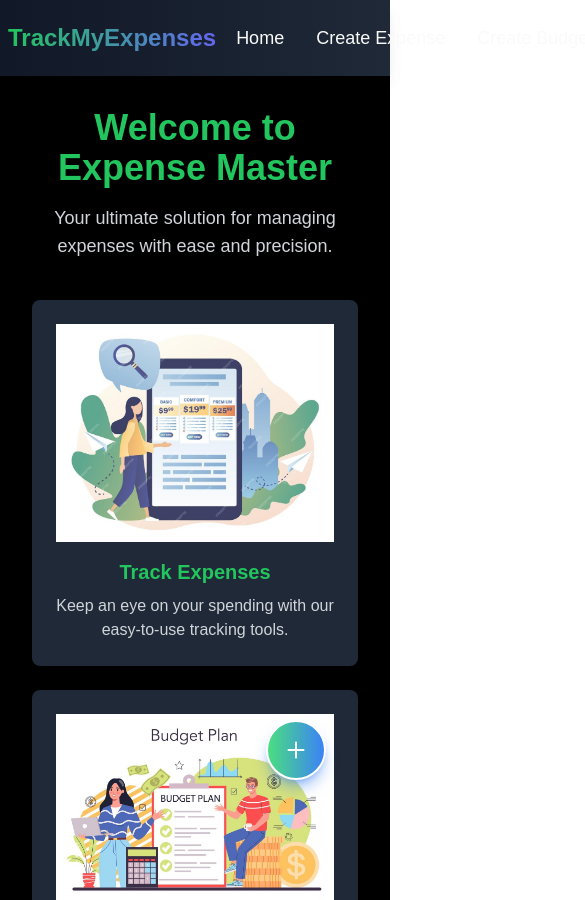
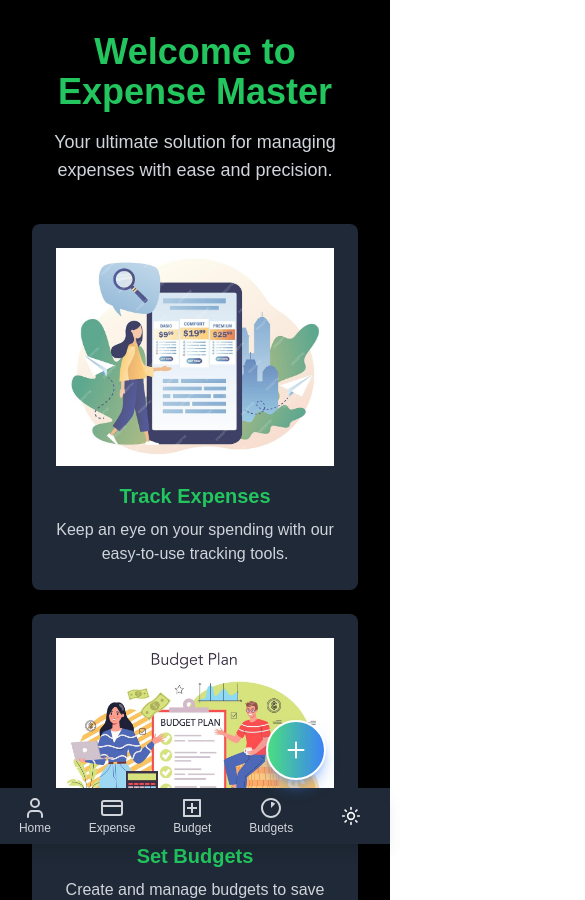
Before and after one commit to Yasg-uru/Expense-manager-frontend-, a React (Vite) app: page / in a window 390 px wide. Shown: the top 900 px of the page, 585 px wide, since content can reach past the window. Built offline with nearby package versions, Linux system fonts and the light colour scheme.

Commit message:
created full mobile responsive

```diff
--- a/src/App.tsx
+++ b/src/App.tsx
@@ -25,7 +25,7 @@ function App() {
           <Route path="/create-expense" element={<CreateExpense />} />
           <Route path="/getexpense" element={<GetExpenseDetails />} />
           <Route path="/create-budget" element={<CreateBudget />} />
-          <Route path="getbudgets" element={<GetBudgets />} />
+          <Route path="/getbudgets" element={<GetBudgets />} />
           <Route path="/profile" element={<ProfileInfo />} />
         </Route>
       </Routes>
--- a/src/pages/Navbar.tsx
+++ b/src/pages/Navbar.tsx
@@ -1,18 +1,194 @@
-import React from "react";
+// import React from "react";
 
+// import { Link, useNavigate } from "react-router-dom";
+
+// import { Logout } from "../Redux_toolkit/AuthSlice";
+// import ModeToggle from "@/components/mode-toggle"; // Assuming you have ModeToggle for dark/light mode
+// import { Avatar, AvatarFallback, AvatarImage } from "@/components/ui/avatar";
+// import {
+//   CreditCard,
+//   LifeBuoy,
+//   Loader2,
+//   LogOut,
+//   Settings,
+//   User,
+// } from "lucide-react";
+// import { useAppDispatch, useAppSelector } from "@/Redux_toolkit/hooks";
+// import { Button } from "@/components/ui/button";
+// import {
+//   DropdownMenu,
+//   DropdownMenuContent,
+//   DropdownMenuItem,
+//   DropdownMenuGroup,
+//   DropdownMenuLabel,
+//   DropdownMenuSeparator,
+//   DropdownMenuShortcut,
+//   DropdownMenuTrigger,
+// } from "@/components/ui/dropdown-menu";
+// import { useToast } from "@/hooks/use-toast";
+
+// const Navbar: React.FC = () => {
+//   const dispatch = useAppDispatch();
+//   const navigate = useNavigate();
+//   const { toast } = useToast();
+
+//   const isLoggedIn = useAppSelector((state) => state.auth.isLoggedin);
+//   const { isLoading, name } = useAppSelector((state) => state.auth);
+
+//   const imageurl = useAppSelector((state) => state.auth.imageurl) as string;
+
+//   //   const HandleLogout = () => {
+//   //     dispatch(Logout() as any);
+//   //   };
+
+//   return (
+//     <div className="navbar bg-gradient-to-r from-gray-100 to-gray-300 dark:from-gray-900 dark:to-gray-800 shadow-lg">
+//       <div className="flex-1">
+//         <Link
+//           to="/"
+//           className="text-2xl font-bold text-transparent bg-clip-text bg-gradient-to-r from-green-500 to-indigo-500 hover:from-indigo-500 hover:to-green-500 transition-colors duration-300"
+//         >
+//           TrackMyExpenses
+//         </Link>
+//       </div>
+
+//       <div className="flex-none space-x-4">
+//         <ul className="menu menu-horizontal px-1">
+//           <li>
+//             <Link
+//               to="/"
+//               className="text-lg font-medium hover:bg-gradient-to-r from-green-500 to-indigo-500 hover:text-white px-4 py-2 rounded-md transition-all duration-300"
+//             >
+//               Home
+//             </Link>
+//           </li>
+//           <li>
+//             <Link
+//               to="/create-expense"
+//               className="text-lg font-medium hover:bg-gradient-to-r from-green-500 to-indigo-500 hover:text-white px-4 py-2 rounded-md transition-all duration-300"
+//             >
+//               Create Expense
+//             </Link>
+//           </li>
+//           <li>
+//             <Link
+//               to="/create-budget"
+//               className="text-lg font-medium hover:bg-gradient-to-r from-green-500 to-indigo-500 hover:text-white px-4 py-2 rounded-md transition-all duration-300"
+//             >
+//               Create Budget
+//             </Link>
+//           </li>
+//           <li>
+//             <Link
+//               to="/getexpense"
+//               className="text-lg font-medium hover:bg-gradient-to-r from-green-500 to-indigo-500 hover:text-white px-4 py-2 rounded-md transition-all duration-300"
+//             >
+//               Get Expenses
+//             </Link>
+//           </li>
+//           <li>
+//             <Link
+//               to="/getbudgets"
+//               className="text-lg font-medium hover:bg-gradient-to-r from-green-500 to-indigo-500 hover:text-white px-4 py-2 rounded-md transition-all duration-300"
+//             >
+//               Get Budgets
+//             </Link>
+//           </li>
+//         </ul>
+
+//         {ModeToggle({})}
+//         {!isLoggedIn ? (
+//           <Button
+//             className="bg-gradient-to-r from-pink-500 to-purple-500 text-white font-bold py-3 px-6 rounded-md shadow-md hover:scale-105 transition duration-300"
+//             size="sm"
+//             onClick={() => navigate("/Login")}
+//           >
+//             Sign in
+//           </Button>
+//         ) : (
+//           <DropdownMenu>
+//             <DropdownMenuTrigger asChild>
+//               <Avatar>
+//                 <AvatarImage src={imageurl} alt="@shadcn" />
+//                 <AvatarFallback className="font-bold text-white text-xl dark:bg-black bg-red-400 cursor-pointer">
+//                   {name?.split(" ")[0][0]?.toUpperCase()}
+//                 </AvatarFallback>
+//               </Avatar>
+//             </DropdownMenuTrigger>
+//             <DropdownMenuContent className="w-56">
+//               <DropdownMenuLabel>My Account</DropdownMenuLabel>
+//               <DropdownMenuSeparator />
+//               <DropdownMenuGroup>
+//                 <DropdownMenuItem>
+//                   <User className="mr-2 h-4 w-4" />
+//                   <span>Profile</span>
+//                   <DropdownMenuShortcut>⇧⌘P</DropdownMenuShortcut>
+//                 </DropdownMenuItem>
+//                 <DropdownMenuItem>
+//                   <CreditCard className="mr-2 h-4 w-4" />
+//                   <span onClick={() => navigate("/mycourse")}>My Courses</span>
+//                   <DropdownMenuShortcut>⌘B</DropdownMenuShortcut>
+//                 </DropdownMenuItem>
+//                 <DropdownMenuItem>
+//                   <Settings className="mr-2 h-4 w-4" />
+//                   <span>Settings</span>
+//                   <DropdownMenuShortcut>⌘S</DropdownMenuShortcut>
+//                 </DropdownMenuItem>
+//               </DropdownMenuGroup>
+//               <DropdownMenuSeparator />
+
+//               <DropdownMenuSeparator />
+
+//               <DropdownMenuItem>
+//                 <LifeBuoy className="mr-2 h-4 w-4" />
+//                 <span>Support</span>
+//               </DropdownMenuItem>
+
+//               <DropdownMenuSeparator />
+//               <DropdownMenuItem>
+//                 <LogOut className="mr-2 h-4 w-4" />
+//                 <span
+//                   onClick={() => {
+//                     dispatch(Logout())
+//                       .unwrap()
+//                       .then(() => {
+//                         toast({
+//                           title: "Logged out successfully",
+//                           variant: "default",
+//                         });
+//                         navigate("/Login");
+//                       })
+//                       .catch(() => {
+//                         toast({
+//                           title: "Failed to Logout ",
+//                           description: "Error , Please Try again latter",
+//                         });
+//                       });
+//                   }}
+//                 >
+//                   {isLoading ? (
+//                     <Loader2 className="h-6 w-6 animate-spin" />
+//                   ) : (
+//                     "Log out"
+//                   )}
+//                 </span>
+//                 <DropdownMenuShortcut>⇧⌘Q</DropdownMenuShortcut>
+//               </DropdownMenuItem>
+//             </DropdownMenuContent>
+//           </DropdownMenu>
+//         )}
+//       </div>
+//     </div>
+//   );
+// };
+
+// export default Navbar;
+import React, { useState, useEffect } from "react";
 import { Link, useNavigate } from "react-router-dom";
-
 import { Logout } from "../Redux_toolkit/AuthSlice";
-import ModeToggle from "@/components/mode-toggle"; // Assuming you have ModeToggle for dark/light mode
+import ModeToggle from "@/components/mode-toggle";
 import { Avatar, AvatarFallback, AvatarImage } from "@/components/ui/avatar";
-import {
-  CreditCard,
-  LifeBuoy,
-  Loader2,
-  LogOut,
-  Settings,
-  User,
-} from "lucide-react";
+import { CreditCard, LifeBuoy, LogOut, Settings, User } from "lucide-react";
 import { useAppDispatch, useAppSelector } from "@/Redux_toolkit/hooks";
 import { Button } from "@/components/ui/button";
 import {
@@ -26,22 +202,51 @@ import {
   DropdownMenuTrigger,
 } from "@/components/ui/dropdown-menu";
 import { useToast } from "@/hooks/use-toast";
+import { RiAddBoxLine, RiProgress1Line } from "react-icons/ri";
 
 const Navbar: React.FC = () => {
   const dispatch = useAppDispatch();
   const navigate = useNavigate();
   const { toast } = useToast();
-
   const isLoggedIn = useAppSelector((state) => state.auth.isLoggedin);
   const { isLoading, name } = useAppSelector((state) => state.auth);
-
   const imageurl = useAppSelector((state) => state.auth.imageurl) as string;
 
-//   const HandleLogout = () => {
-//     dispatch(Logout() as any);
-//   };
+  const [isMobile, setIsMobile] = useState(false);
+
+  useEffect(() => {
+    // Check screen size
+    const handleResize = () => {
+      setIsMobile(window.innerWidth <= 768);
+    };
+
+    handleResize(); // Check initial screen size
+    window.addEventListener("resize", handleResize); // Add resize listener
+
+    return () => {
+      window.removeEventListener("resize", handleResize); // Clean up on unmount
+    };
+  }, []);
+
+  const handleLogout = () => {
+    dispatch(Logout())
+      .unwrap()
+      .then(() => {
+        toast({ title: "Logged out successfully", variant: "default" });
+        navigate("/Login");
+      })
+      .catch(() => {
+        toast({
+          title: "Failed to Logout",
+          description: "Error, Please Try again later",
+        });
+      });
+  };
 
   return (
+    <div>
+      {!isMobile ? (
+        // Desktop Navbar
         <div className="navbar bg-gradient-to-r from-gray-100 to-gray-300 dark:from-gray-900 dark:to-gray-800 shadow-lg">
           <div className="flex-1">
             <Link
@@ -54,10 +259,11 @@ const Navbar: React.FC = () => {
 
           <div className="flex-none space-x-4">
             <ul className="menu menu-horizontal px-1">
+              {/* Navbar Links */}
               <li>
                 <Link
                   to="/"
-              className="text-lg font-medium hover:bg-gradient-to-r from-green-500 to-indigo-500 hover:text-white px-4 py-2 rounded-md transition-all duration-300"
+                  className="text-lg font-medium px-4 py-2 rounded-md"
                 >
                   Home
                 </Link>
@@ -65,7 +271,7 @@ const Navbar: React.FC = () => {
               <li>
                 <Link
                   to="/create-expense"
-              className="text-lg font-medium hover:bg-gradient-to-r from-green-500 to-indigo-500 hover:text-white px-4 py-2 rounded-md transition-all duration-300"
+                  className="text-lg font-medium px-4 py-2 rounded-md"
                 >
                   Create Expense
                 </Link>
@@ -73,7 +279,7 @@ const Navbar: React.FC = () => {
               <li>
                 <Link
                   to="/create-budget"
-              className="text-lg font-medium hover:bg-gradient-to-r from-green-500 to-indigo-500 hover:text-white px-4 py-2 rounded-md transition-all duration-300"
+                  className="text-lg font-medium px-4 py-2 rounded-md"
                 >
                   Create Budget
                 </Link>
@@ -81,7 +287,7 @@ const Navbar: React.FC = () => {
               <li>
                 <Link
                   to="/getexpense"
-              className="text-lg font-medium hover:bg-gradient-to-r from-green-500 to-indigo-500 hover:text-white px-4 py-2 rounded-md transition-all duration-300"
+                  className="text-lg font-medium px-4 py-2 rounded-md"
                 >
                   Get Expenses
                 </Link>
@@ -89,18 +295,20 @@ const Navbar: React.FC = () => {
               <li>
                 <Link
                   to="/getbudgets"
-              className="text-lg font-medium hover:bg-gradient-to-r from-green-500 to-indigo-500 hover:text-white px-4 py-2 rounded-md transition-all duration-300"
+                  className="text-lg font-medium px-4 py-2 rounded-md"
                 >
                   Get Budgets
                 </Link>
               </li>
             </ul>
 
+            {/* Dark/Light Mode Toggle */}
             {ModeToggle({})}
+
+            {/* Sign In / User Avatar */}
             {!isLoggedIn ? (
               <Button
-            className="bg-gradient-to-r from-pink-500 to-purple-500 text-white font-bold py-3 px-6 rounded-md shadow-md hover:scale-105 transition duration-300"
-            size="sm"
+                className="bg-gradient-to-r from-pink-500 to-purple-500"
                 onClick={() => navigate("/Login")}
               >
                 Sign in
@@ -110,75 +318,69 @@ const Navbar: React.FC = () => {
                 <DropdownMenuTrigger asChild>
                   <Avatar>
                     <AvatarImage src={imageurl} alt="@shadcn" />
-                <AvatarFallback className="font-bold text-white text-xl dark:bg-black bg-red-400 cursor-pointer">
-                  {name?.split(" ")[0][0]?.toUpperCase()}
-                </AvatarFallback>
+                    <AvatarFallback>{name?.charAt(0)}</AvatarFallback>
                   </Avatar>
                 </DropdownMenuTrigger>
-            <DropdownMenuContent className="w-56">
+                <DropdownMenuContent>
                   <DropdownMenuLabel>My Account</DropdownMenuLabel>
-              <DropdownMenuSeparator />
                   <DropdownMenuGroup>
                     <DropdownMenuItem>
-                  <User className="mr-2 h-4 w-4" />
-                  <span>Profile</span>
-                  <DropdownMenuShortcut>⇧⌘P</DropdownMenuShortcut>
+                      <User className="mr-2 h-4 w-4" /> Profile
                     </DropdownMenuItem>
                     <DropdownMenuItem>
-                  <CreditCard className="mr-2 h-4 w-4" />
-                  <span onClick={() => navigate("/mycourse")}>My Courses</span>
-                  <DropdownMenuShortcut>⌘B</DropdownMenuShortcut>
+                      <CreditCard className="mr-2 h-4 w-4" /> My Courses
                     </DropdownMenuItem>
                     <DropdownMenuItem>
-                  <Settings className="mr-2 h-4 w-4" />
-                  <span>Settings</span>
-                  <DropdownMenuShortcut>⌘S</DropdownMenuShortcut>
+                      <Settings className="mr-2 h-4 w-4" /> Settings
                     </DropdownMenuItem>
                   </DropdownMenuGroup>
-              <DropdownMenuSeparator />
-
-              <DropdownMenuSeparator />
-
-              <DropdownMenuItem>
-                <LifeBuoy className="mr-2 h-4 w-4" />
-                <span>Support</span>
-              </DropdownMenuItem>
-
-              <DropdownMenuSeparator />
                   <DropdownMenuItem>
                     <LogOut className="mr-2 h-4 w-4" />
-                <span
-                  onClick={() => {
-                    dispatch(Logout())
-                      .unwrap()
-                      .then(() => {
-                        toast({
-                          title: "Logged out successfully",
-                          variant: "default",
-                        });
-                        navigate("/Login");
-                      })
-                      .catch(() => {
-                        toast({
-                          title: "Failed to Logout ",
-                          description: "Error , Please Try again latter",
-                        });
-                      });
-                  }}
-                >
-                  {isLoading ? (
-                    <Loader2 className="h-6 w-6 animate-spin" />
-                  ) : (
-                    "Log out"
-                  )}
-                </span>
-                <DropdownMenuShortcut>⇧⌘Q</DropdownMenuShortcut>
+                    {isLoading ? "Logging out..." : "Log out"}
                   </DropdownMenuItem>
                 </DropdownMenuContent>
               </DropdownMenu>
             )}
           </div>
         </div>
+      ) : (
+        // Mobile Tab Bar
+        <div className="fixed bottom-0 w-full bg-gray-200 dark:bg-gray-800 flex justify-around py-2 shadow-lg">
+          <Link
+            to="/"
+            className="flex flex-col items-center text-gray-600 dark:text-gray-300"
+          >
+            <User className="h-6 w-6" />
+            <span className="text-xs">Home</span>
+          </Link>
+          <Link
+            to="/create-expense"
+            className="flex flex-col items-center text-gray-600 dark:text-gray-300"
+          >
+            <CreditCard className="h-6 w-6" />
+            <span className="text-xs">Expense</span>
+          </Link>
+          <Link
+            to="/create-budget"
+            className="flex flex-col items-center text-gray-600 dark:text-gray-300"
+          >
+            <RiAddBoxLine className="h-6 w-6"/>
+            <span className="text-xs flex items-center justify-center">
+             Budget
+            </span>
+          </Link>
+          <Link
+            to="/getbudgets"
+            className="flex flex-col items-center text-gray-600 dark:text-gray-300"
+          >
+
+            <RiProgress1Line className="h-6 w-6" />
+            <span className="text-xs">Budgets</span>
+          </Link>
+          {ModeToggle({})}
+        </div>
+      )}
+    </div>
   );
 };
 
```
Lines whose indentation alone changed are shown as unchanged.
